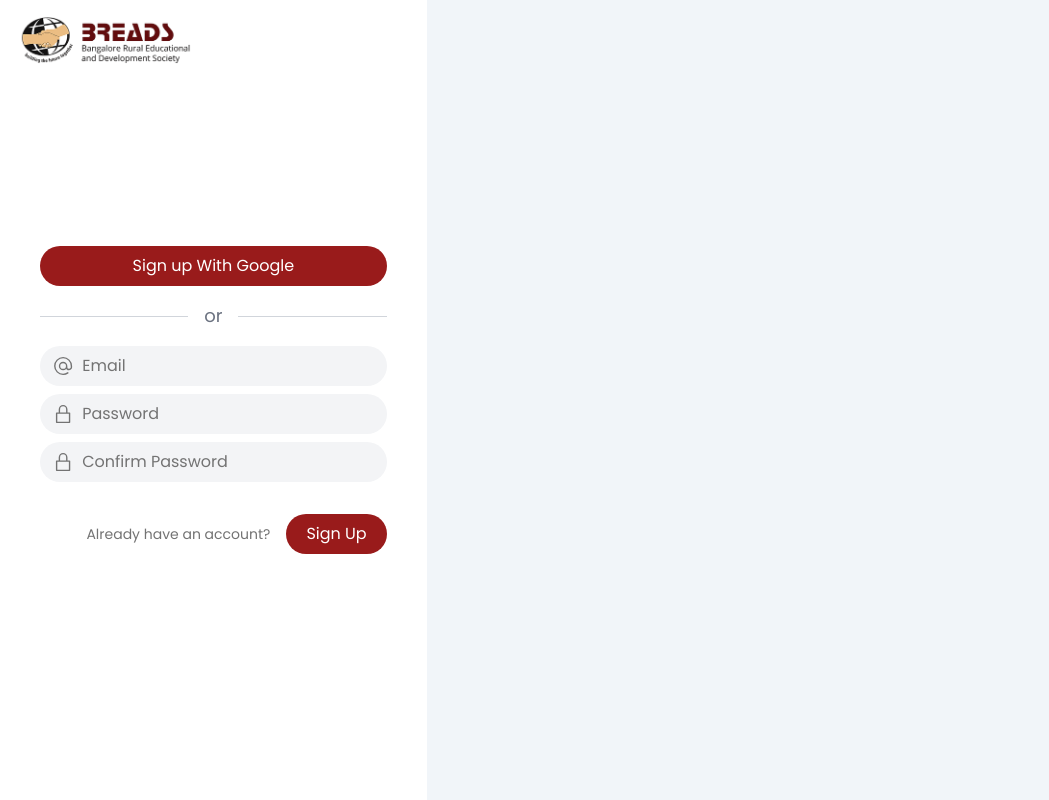
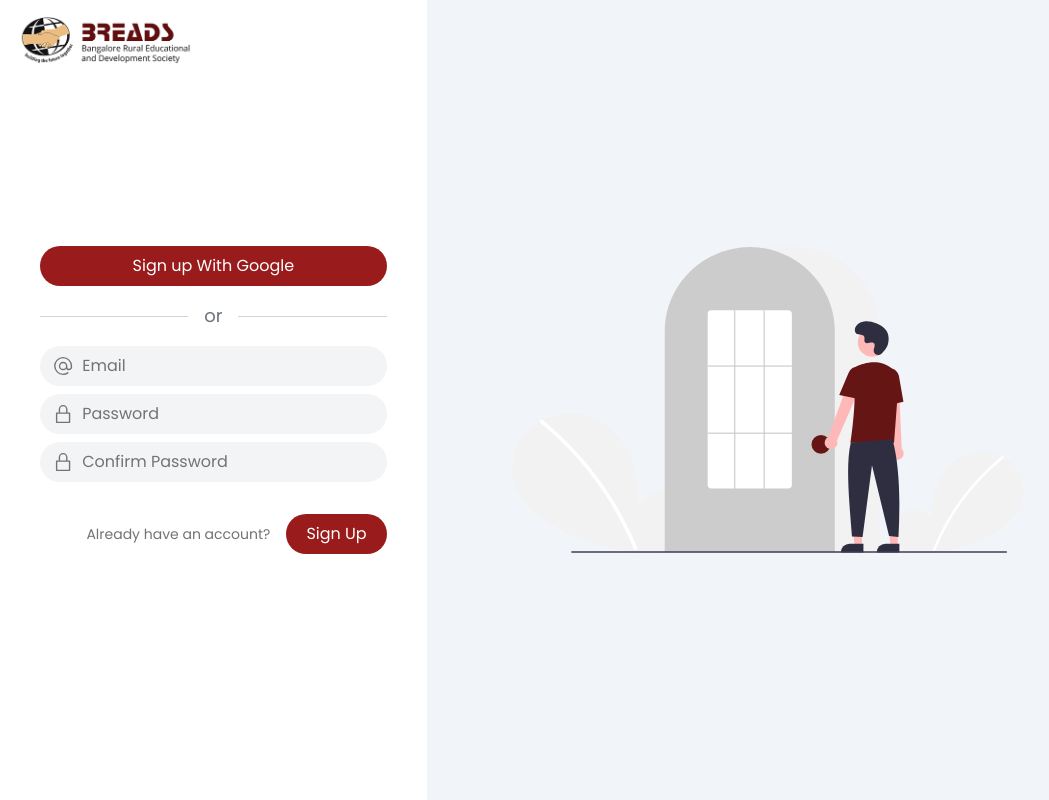
Before and after one commit to PriyanshuSharma23/bread-dashboard, a React (Create React App) app: page /sign-up in a window 1280 px wide. Shown: the whole page, without its empty margins (0-1049 px from the left). Built offline with nearby package versions, Linux system fonts and the light colour scheme.

Commit message:
added illustrations

```diff
--- a/src/routes/SignUp.jsx
+++ b/src/routes/SignUp.jsx
@@ -1,4 +1,5 @@
 import { Link } from "react-router-dom";
+import LoginSplash from "../assets/login-splash.svg";
 import { Pane } from "../components/Pane";
 import { useNavigate } from "react-router-dom";
 import { useRef } from "react";
@@ -63,6 +64,7 @@ export const SignUp = () => {
   };
   return (
     <Pane className="grid place-items-center bg-white shadow-xl">
+      <img src={LoginSplash} alt="login-splash" className="login-splash" />
       <img src="/logo.png" alt="" className="absolute left-4 top-4 w-44" />
       <div className="w-full px-6 lg:px-10">
         <button
```
